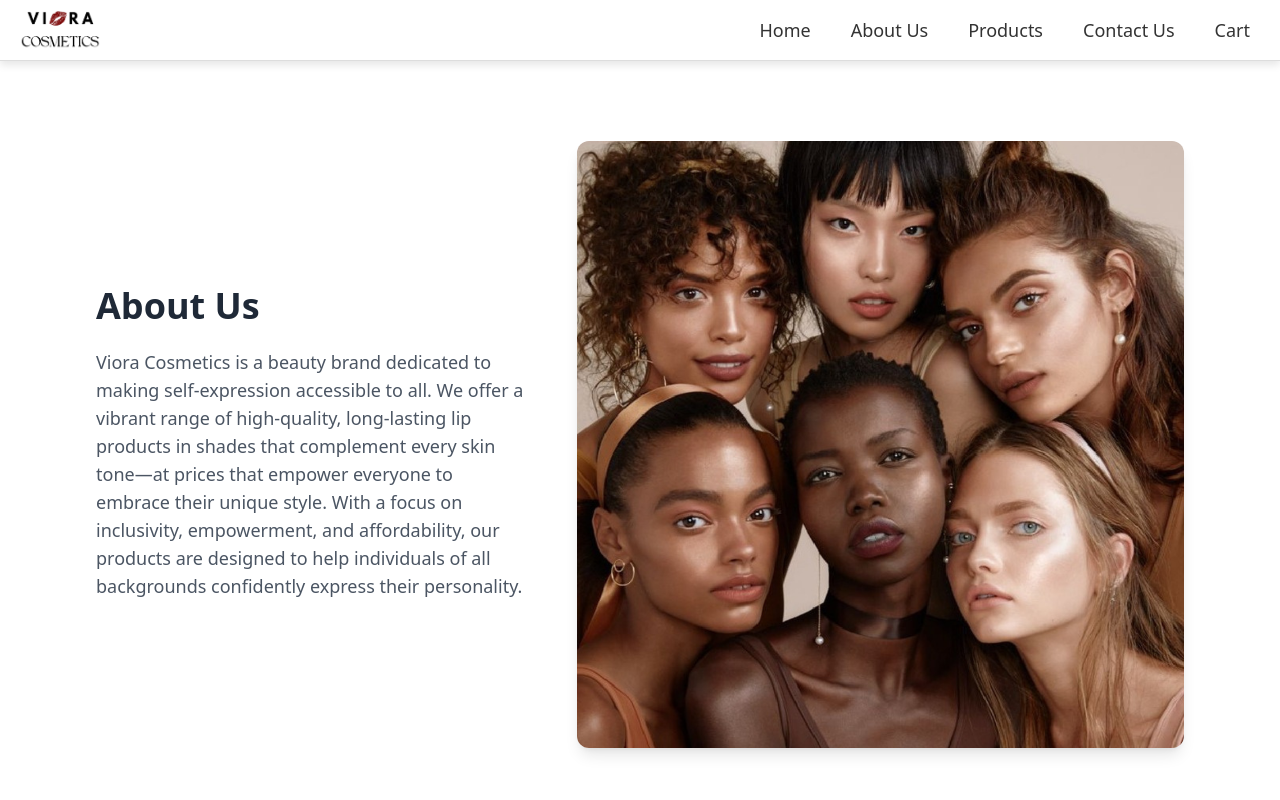
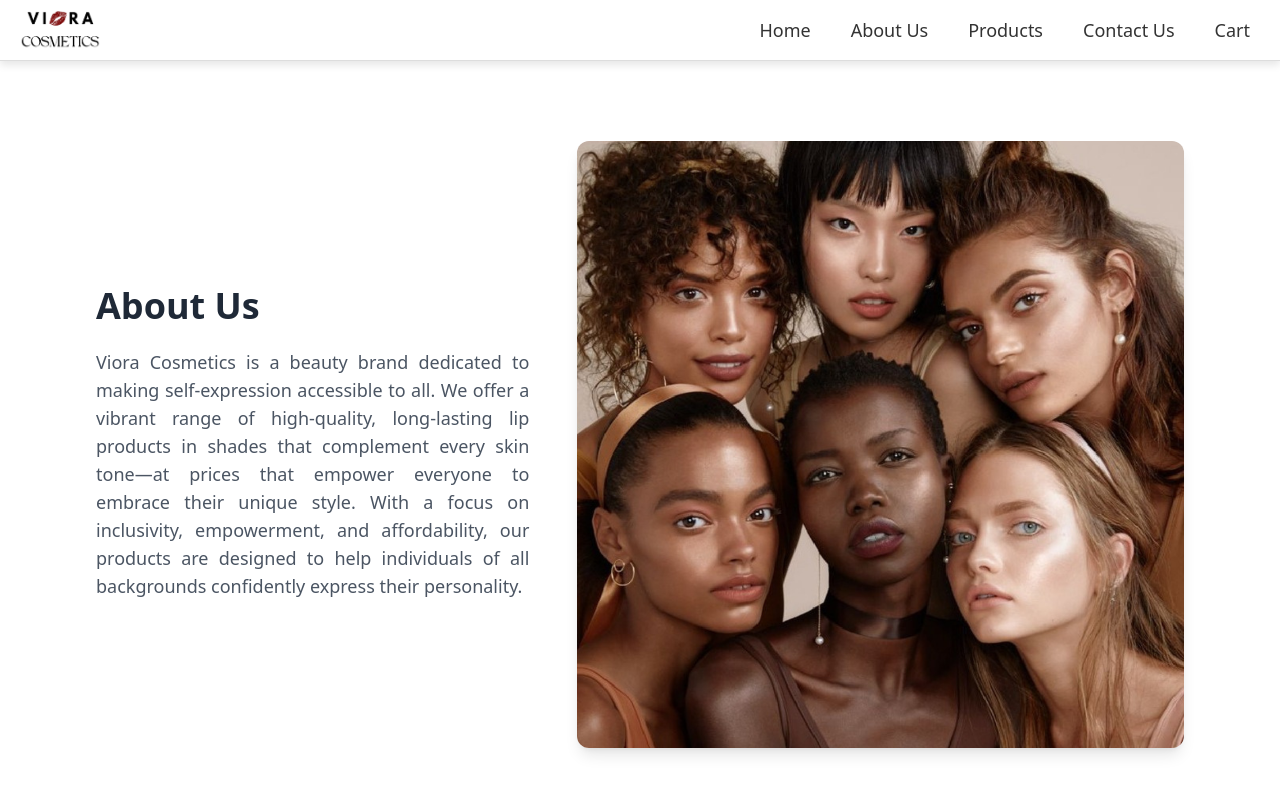
Before and after one commit to andrino25/sample-store, a React (Vite) app: page /about in a window 1280 px wide. Shown: the top 800 px of the page. Built offline with nearby package versions, Linux system fonts and the light colour scheme.

Commit message:
modifications

```diff
--- a/src/About.jsx
+++ b/src/About.jsx
@@ -16,7 +16,7 @@
           <h1 className="text-4xl font-extrabold leading-9 text-gray-800 pb-6">
             About Us
           </h1>
-          <p className="text-lg text-gray-600">
+          <p className="text-lg text-gray-600 text-justify">
           Viora Cosmetics is a beauty brand dedicated to making self-expression accessible to all. We offer a vibrant range of high-quality, long-lasting lip products in shades that complement every skin tone—at prices that empower everyone to embrace their unique style. With a focus on inclusivity, empowerment, and affordability, our products are designed to help individuals of all backgrounds confidently express their personality.
 
           </p>
```
